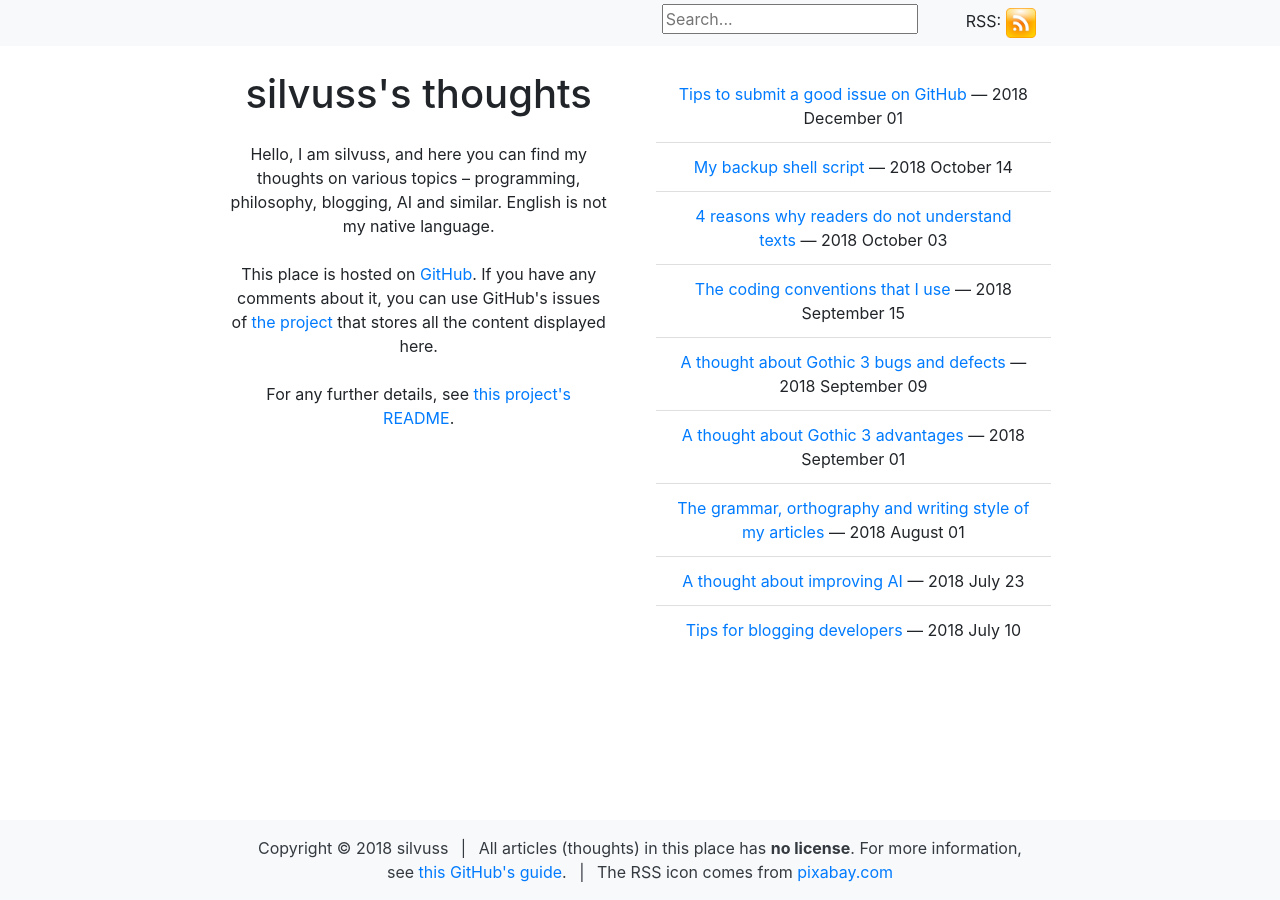
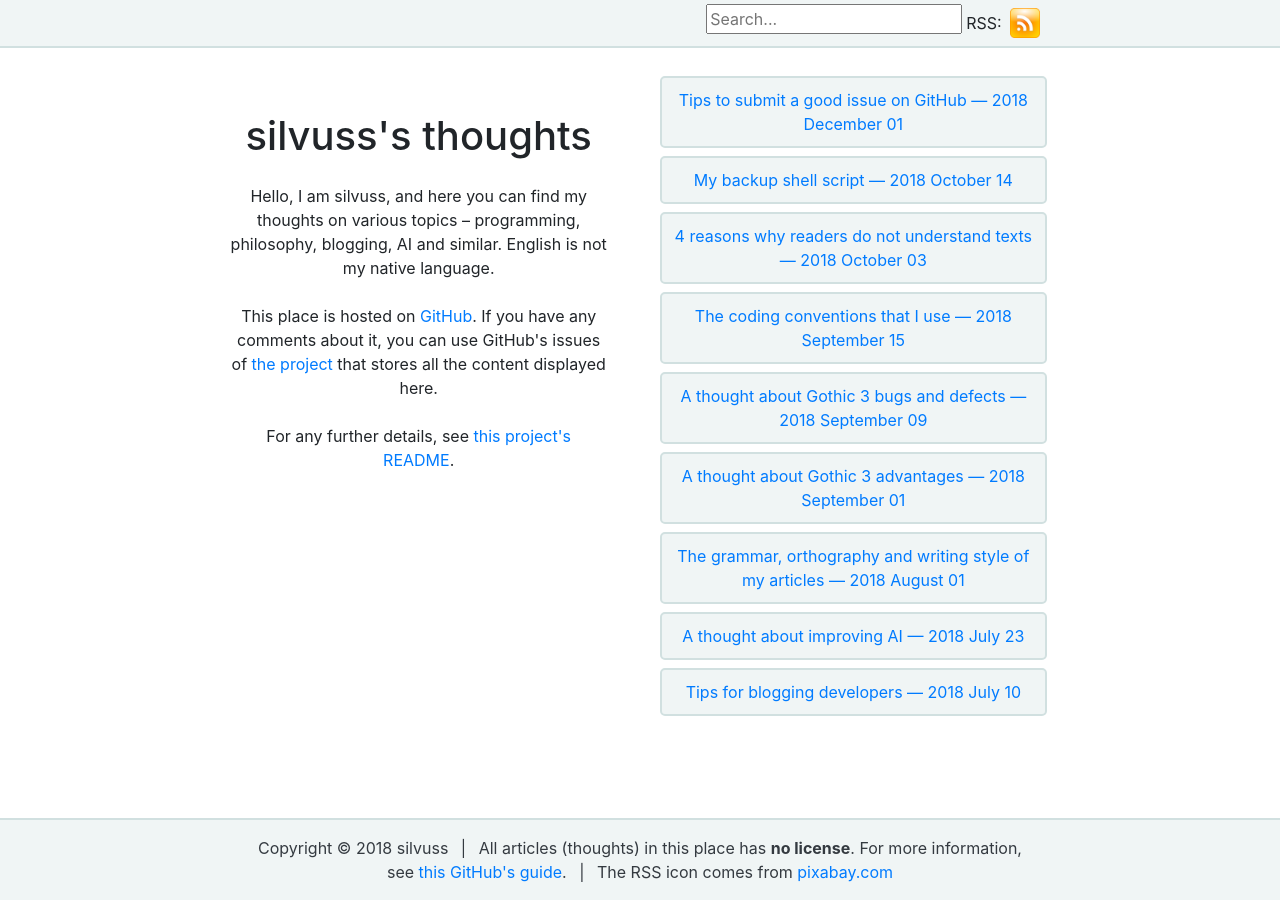
Before and after one commit to DevSilv/DevSilv.github.io, a Jekyll site: the page built from index.html, in a window 1280 px wide. Built offline with Jekyll 4.4.1, drawn with Linux system fonts in a browser that asks for light colours.

Commit message:
Change website color and size style

```diff
--- a/_includes/header.html
+++ b/_includes/header.html
@@ -1,4 +1,4 @@
-<header class="row bg-light sticky-top justify-content-sm-center">
+<header class="row sticky-top justify-content-center my-border-light-no-hover my-bg-light-no-hover" style="border-bottom: 2px solid;">
     <div class="col-sm-8">
         <div class="d-flex justify-content-between flex-wrap align-items-center">
             <div class="mt-1 mb-1 ml-2 mr-2">
@@ -15,8 +15,8 @@
                         onkeyup="search('{{ site.data.strings.search.no-search-results }}');">
                     <ul style="display: none; position: absolute; width: 200px; z-index: 1;" class="list-group list-unstyled" id="search-form__results-list"></ul>
                 </form>
-                <div class="mt-1 mb-1 ml-sm-5 ml-2 mr-2">
-                    RSS:
+                <div class="d-flex align-items-center m-1">
+                    <span class="mr-2">RSS:</span>
                     <a href="{{ site.data.internal-uris.xml.feed }}">
                         <img src="{{ site.data.internal-uris.images.rss }}" width="30px" height="30px">
                     </a>
--- a/_layouts/default.html
+++ b/_layouts/default.html
@@ -28,7 +28,7 @@
 <body>
     <div class="container-fluid" style="height: 100vh; display: grid; grid-template-rows: auto 1fr auto;">
         {{ content }}
-        <footer class="row text-dark bg-light p-3 text-center justify-content-sm-center">
+        <footer class="row text-dark p-3 text-center justify-content-sm-center my-bg-light-no-hover my-border-light-no-hover" style="border-top: 2px solid;">
             <div class="col-sm-8">
                 <span class="mr-2">{{ site.footer-copyright }}</span> | <span
                     class="ml-2 mr-2">{{ site.footer-license }}</span> | <span
--- a/css/custom.css
+++ b/css/custom.css
@@ -1,13 +1,98 @@
+h1 {
+    font-size: 2rem;
+    margin-top: 2rem;
+    margin-bottom: 1rem;
+}
+
 h2 {
-    margin-top: 50px;
-    margin-bottom: 20px;
+    font-size: 1.5rem;
+    margin-top: 1.5rem;
+    margin-bottom: 0.7rem;
 }
 
 h3 {
-    font-size: 1.5rem;
-    margin-bottom: 10px;
+    font-weight: bold;
+    font-size: 1.1rem;
+    margin-top: 1.1rem;
+    margin-bottom: 0.5rem;
+}
+
+li {
+    padding-top: 3px;
+    padding-bottom: 3px;
+}
+
+@media screen and (min-width: 769px) {
+    h1 {
+        font-size: 2.5rem;
+        margin-top: 2.5rem;
+        margin-bottom: 1.25rem;
+    }
+
+    h2 {
+        font-size: 2rem;
+        margin-top: 2rem;
+        margin-bottom: 1rem;
+    }
+
+    h3 {
+        font-weight: normal;
+        font-size: 1.5rem;
+        margin-top: 1.5rem;
+        margin-bottom: 0.75rem;
+    }
+
+    li {
+        padding-top: 5px;
+        padding-bottom: 5px;
+    }
 }
 
 pre {
+    /* The following "pre-line" property is specified, because
+    current kramdown (GitHub Pages's default parser) version
+    (2.1.0, https://kramdown.gettalong.org/syntax.html)
+    seems not to wrap text inside the <pre> element by default,
+    and the intended page's display is broken because of that. */
     white-space: pre-line;
 }
+
+/* The following table properties definitions are specified,
+    because current kramdown (GitHub Pages's default parser)
+    version (2.1.0, https://kramdown.gettalong.org/syntax.html)
+    seems not to support any borders by default, and the intended
+    tables display assumes that they have borders. */
+
+.my-bg-light, .my-bg-light-no-hover, td {
+    background-color: #f0f5f5;
+}
+
+.my-bg-light:hover, th {
+    background-color: #d1e0e0;
+}
+
+.my-border-light, .my-border-light-no-hover {
+    /* The following "!important" directive
+    is needed in order to override Bootstrap
+    default styling. */
+    border-color: #d1e0e0 !important;
+}
+
+.my-border-light:hover {
+    /* The following "!important" directive
+    is needed in order to override Bootstrap
+    default styling. */
+    border-color: #b3cbcb !important;
+}
+
+th, td {
+    border: 3px solid transparent;
+    background-clip: padding-box;
+    border-radius: 5px;
+}
+
+table, th, td {
+    padding: 7px;
+    margin-bottom: 20px;
+    margin-top: 20px;
+}
--- a/index.html
+++ b/index.html
@@ -15,8 +15,8 @@ layout: default
     <section class="col-sm-4 text-center p-3">
         <ul class="list-group list-group-flush">
             {% for post in site.posts %}
-            <li class="list-group-item">
-                <a href="{{ site.baseurl }}{{ post.url }}">{{ post.title }}</a> — {{ post.date | date: "%Y %B %d" }}
+            <li class="list-group-item m-1 my-bg-light my-border-light" style="padding: 0; border-radius: 5px; border: 2px solid;">
+                <a href="{{ site.baseurl }}{{ post.url }}" style="display: block; padding: 10px;">{{ post.title }} — {{ post.date | date: "%Y %B %d" }}</a>
             </li>
             {% endfor %}
         </ul>
```
Also changed, not shown: _layouts/post.html (+7 -6 lines), _layouts/tag.html (+5 -5 lines).
